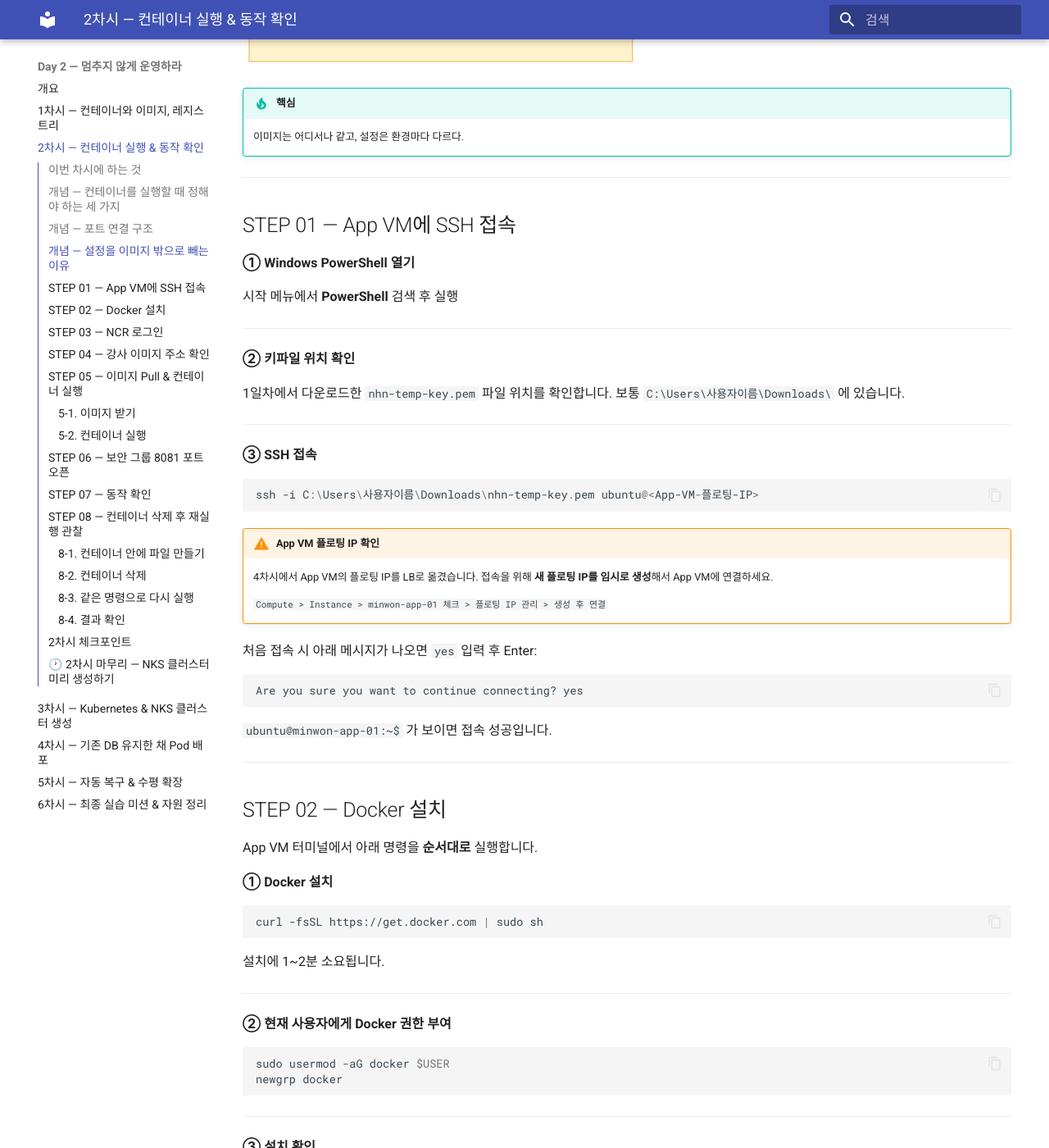
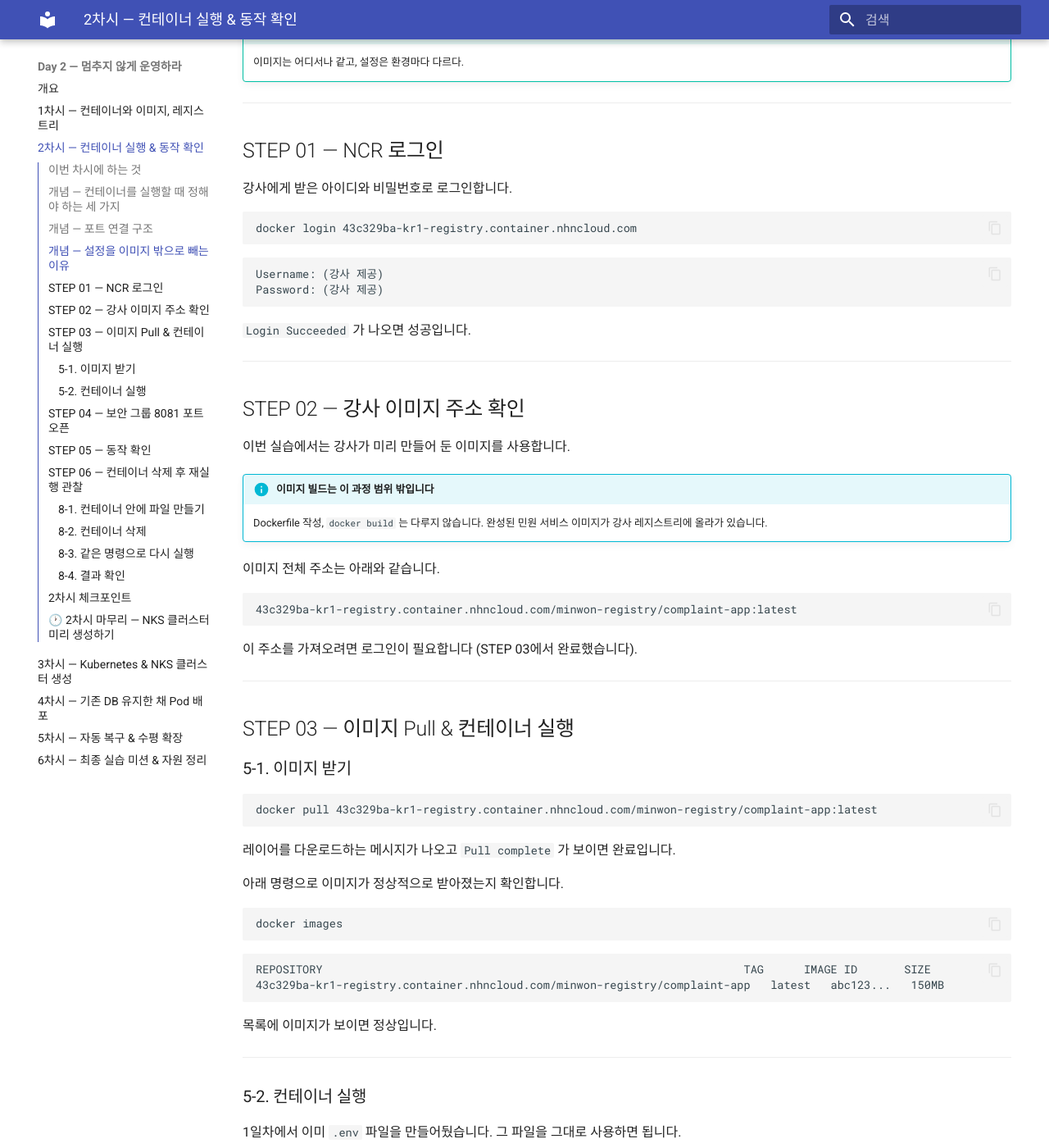
Before and after one commit to skilleat-labs/cloud-native-minwon-lab, an MkDocs documentation site: the page built from docs/day2/session2.md, in a window 1280 px wide and 1400 px high, scrolled down 1927 px. Shown: the whole window at 82% size. Built offline with MkDocs 1.6.1 and Material for MkDocs 9.7.7, drawn with Linux system fonts in a browser that asks for light colours; some of the changed text lies outside the part shown.

Commit message:
day2: SSH 접속 + Docker 설치를 1차시로 이동, 2차시에서 제거
session1: STEP 01(SSH접속), STEP 02(Docker설치) 추가, 기존 STEP 01~08 → 03~09 renumber
session2: STEP 01(SSH), STEP 02(Docker설치) 제거, STEP 03~08 → 01~06 renumber

````diff
--- a/docs/day2/session2.md
+++ b/docs/day2/session2.md
@@ -9,14 +9,12 @@
 
 | STEP | 내용 |
 |------|------|
-| 01 | App VM에 SSH 접속 |
-| 02 | Docker 설치 |
-| 03 | NCR 로그인 |
-| 04 | 강사 이미지 주소 확인 |
-| 05 | 이미지 Pull & 컨테이너 실행 |
-| 06 | 보안 그룹 8081 포트 오픈 |
-| 07 | 동작 확인 |
-| 08 | 컨테이너 삭제 후 재실행 — 상태 관찰 |
+| 01 | NCR 로그인 |
+| 02 | 강사 이미지 주소 확인 |
+| 03 | 이미지 Pull & 컨테이너 실행 |
+| 04 | 보안 그룹 8081 포트 오픈 |
+| 05 | 동작 확인 |
+| 06 | 컨테이너 삭제 후 재실행 — 상태 관찰 |
 
 ---
 
@@ -73,78 +71,7 @@ flowchart LR
 
 ---
 
-## STEP 01 — App VM에 SSH 접속
-
-**① Windows PowerShell 열기**
-
-시작 메뉴에서 **PowerShell** 검색 후 실행
-
----
-
-**② 키파일 위치 확인**
-
-1일차에서 다운로드한 `nhn-temp-key.pem` 파일 위치를 확인합니다.
-보통 `C:\Users\사용자이름\Downloads\` 에 있습니다.
-
----
-
-**③ SSH 접속**
-
-```powershell
-ssh -i C:\Users\사용자이름\Downloads\nhn-temp-key.pem ubuntu@<App-VM-플로팅-IP>
-```
-
-!!! warning "App VM 플로팅 IP 확인"
-    4차시에서 App VM의 플로팅 IP를 LB로 옮겼습니다.
-    접속을 위해 **새 플로팅 IP를 임시로 생성**해서 App VM에 연결하세요.
-
-    `Compute > Instance > minwon-app-01 체크 > 플로팅 IP 관리 > 생성 후 연결`
-
-처음 접속 시 아래 메시지가 나오면 `yes` 입력 후 Enter:
-```
-Are you sure you want to continue connecting? yes
-```
-
-`ubuntu@minwon-app-01:~$` 가 보이면 접속 성공입니다.
-
----
-
-## STEP 02 — Docker 설치
-
-App VM 터미널에서 아래 명령을 **순서대로** 실행합니다.
-
-**① Docker 설치**
-
-```bash
-curl -fsSL https://get.docker.com | sudo sh
-```
-
-설치에 1~2분 소요됩니다.
-
----
-
-**② 현재 사용자에게 Docker 권한 부여**
-
-```bash
-sudo usermod -aG docker $USER
-newgrp docker
-```
-
----
-
-**③ 설치 확인**
-
-```bash
-docker --version
-```
-
-```
-Docker version 29.8.0, build 88096ef ← 이렇게 나오면 정상
-```
-
----
-
-## STEP 03 — NCR 로그인
+## STEP 01 — NCR 로그인
 
 강사에게 받은 아이디와 비밀번호로 로그인합니다.
 
@@ -179,7 +106,7 @@ Password: (강사 제공)
 
 ---
 
-## STEP 05 — 이미지 Pull & 컨테이너 실행
+## STEP 03 — 이미지 Pull & 컨테이너 실행
 
 ### 5-1. 이미지 받기
 
@@ -288,7 +215,7 @@ Network > Security Groups > minwon-sg-app
 
 ---
 
-## STEP 07 — 동작 확인
+## STEP 05 — 동작 확인
 
 **① 컨테이너 실행 상태 확인**
 
@@ -341,7 +268,7 @@ http://<App-VM-플로팅-IP>:8081
 
 ---
 
-## STEP 08 — 컨테이너 삭제 후 재실행 관찰
+## STEP 06 — 컨테이너 삭제 후 재실행 관찰
 
 컨테이너를 지우면 **컨테이너 안의 데이터는 사라지지만, DB와 Object Storage는 그대로**임을 확인합니다.
 
````
Also changed, not shown: other parts of docs/day2/session2.md (+2 -2 lines), docs/day2/session1.md (+60 -22 lines).
